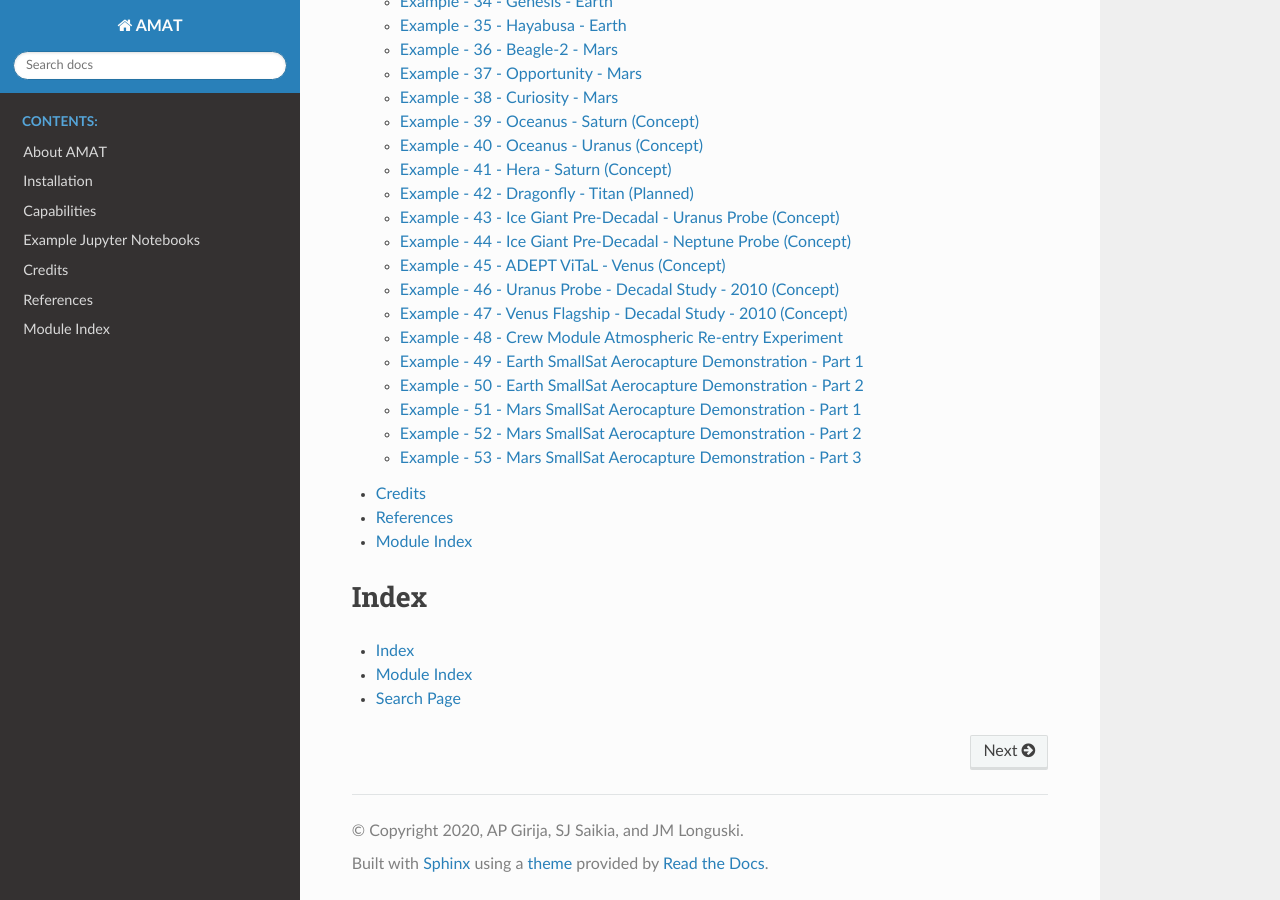
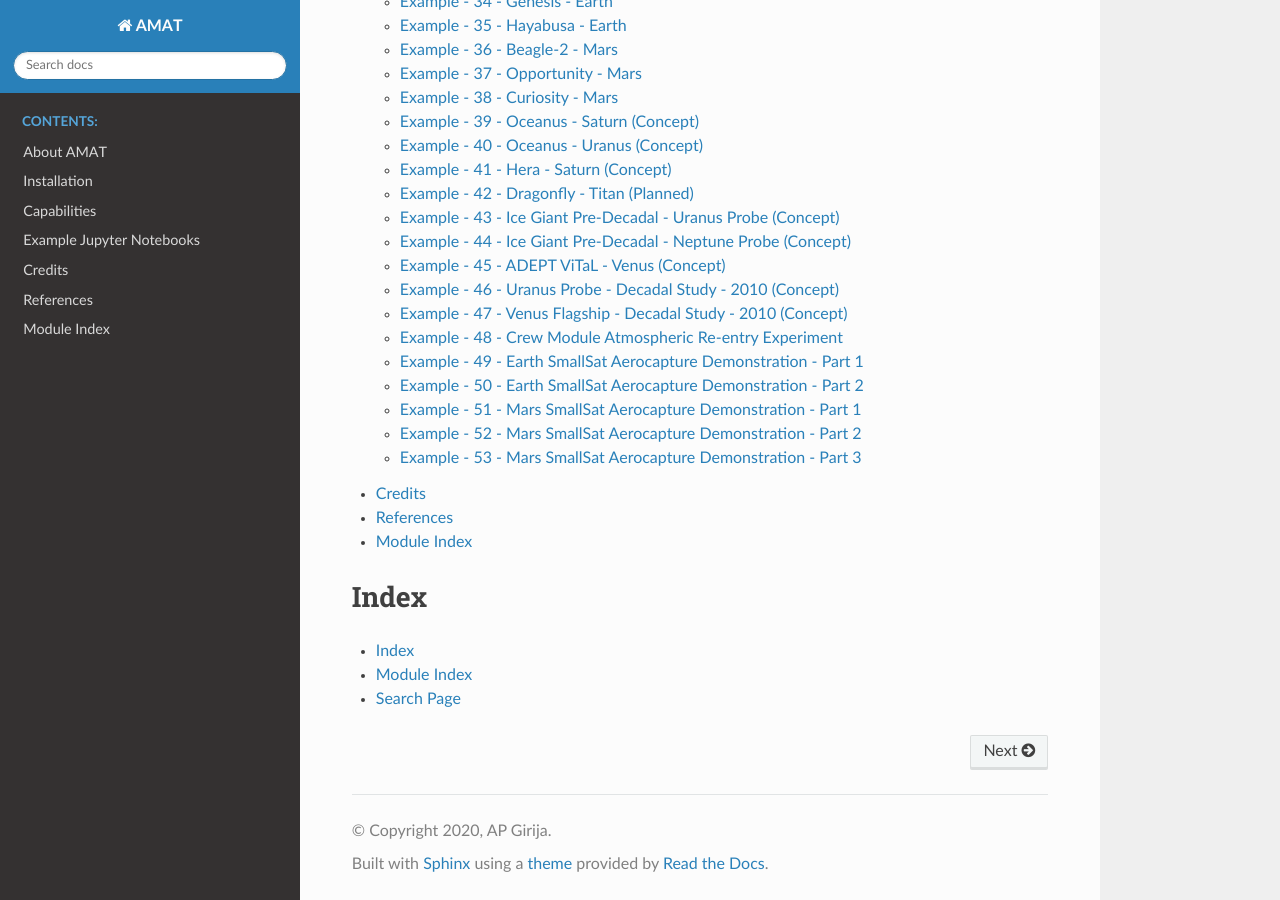
Before and after one commit to athulpg007/AMAT, a Sphinx documentation site: the page built from docs/source/index.rst, in a window 1280 px wide and 900 px high, scrolled down 2178 px. Built offline with Sphinx 7.4.7 and the Read the Docs theme 2.0.0, drawn with Linux system fonts in a browser that asks for light colours.

Commit message:
Edited conf.py, copyrights

```diff
--- a/docs/source/conf.py
+++ b/docs/source/conf.py
@@ -22,7 +22,7 @@ sys.path.insert(0, os.path.abspath('../'))
 # -- Project information -----------------------------------------------------
 
 project = 'AMAT'
-copyright = '2020, AP Girija, SJ Saikia, and JM Longuski'
+copyright = '2020, AP Girija'
 author = 'Athul P. Girija'
 
 # The full version, including alpha/beta/rc tags
```
